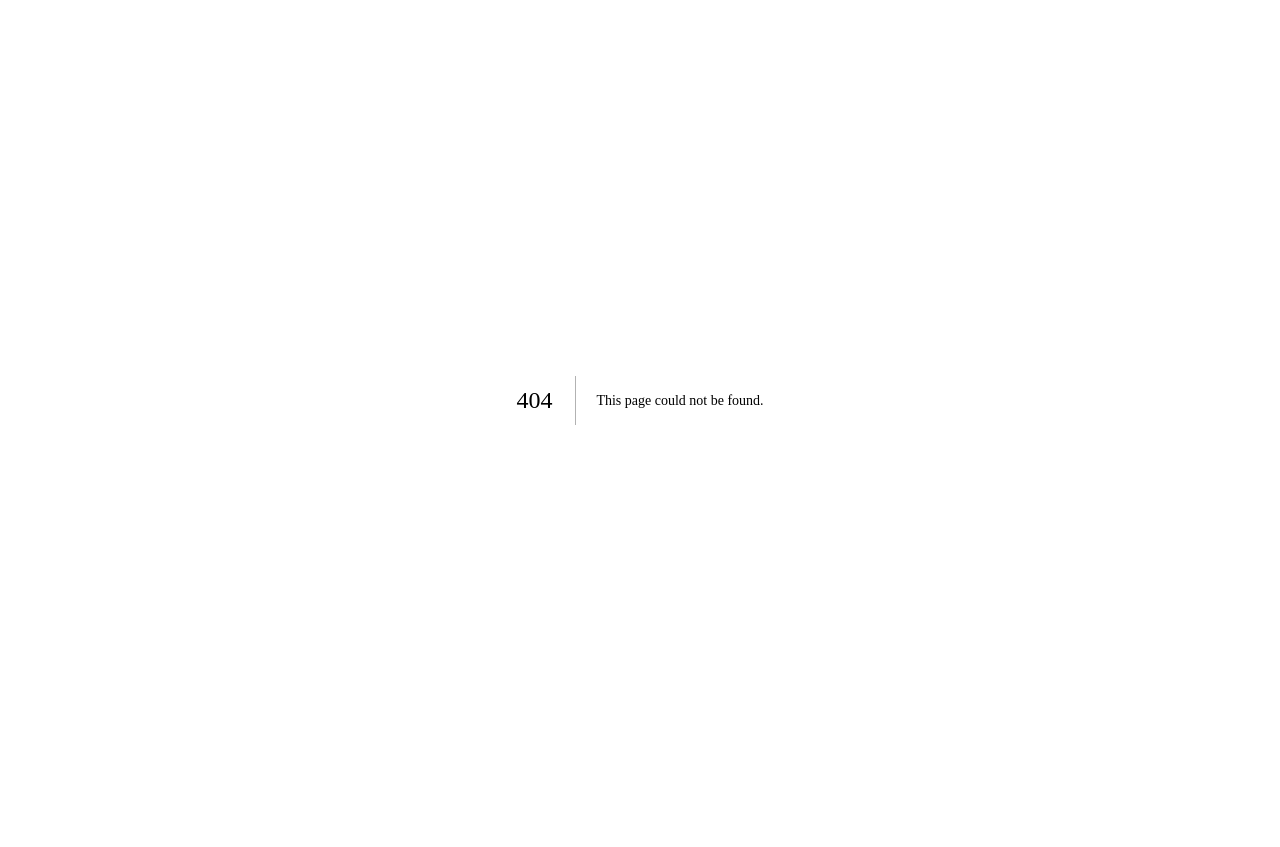
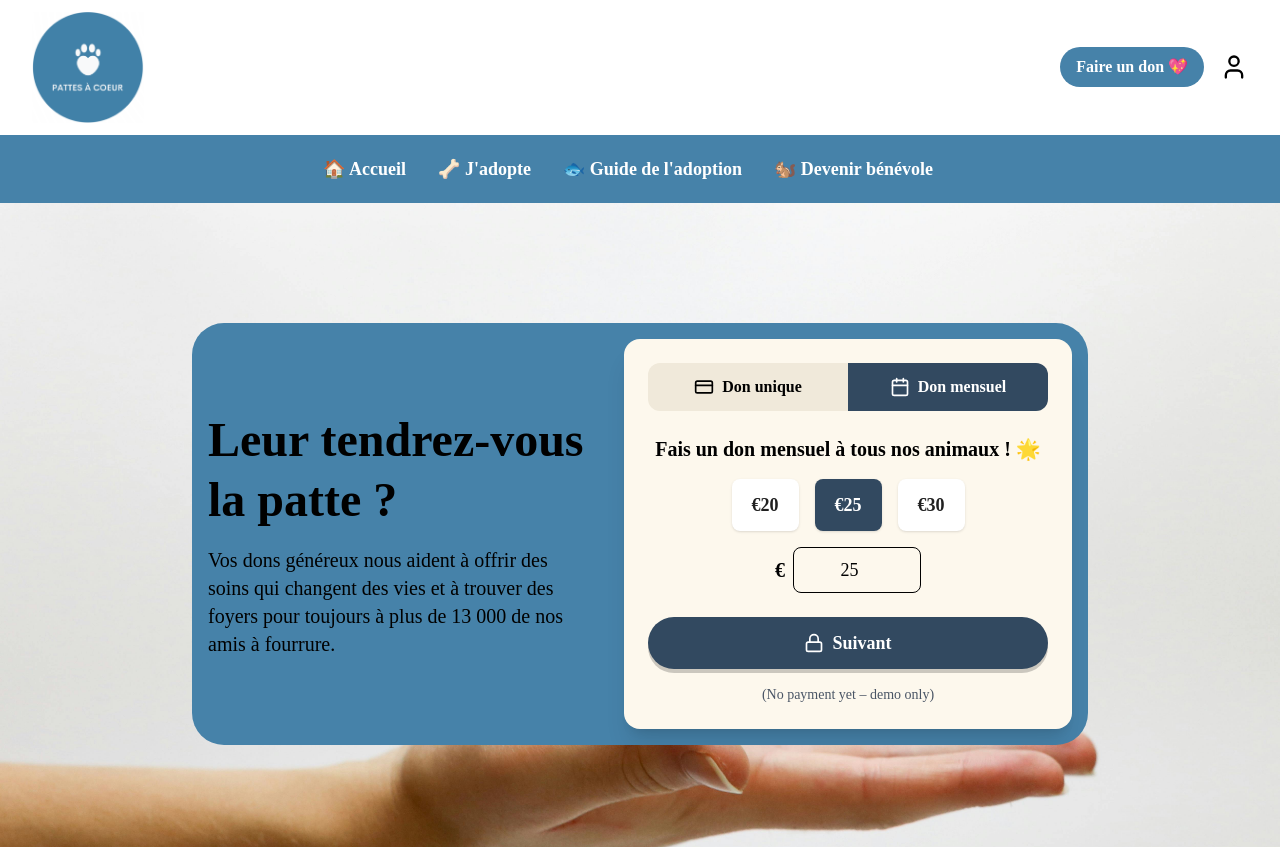
Before and after one commit to danisaza1/pattesacoeur, a Next.js app in the folder frontend/: page /don in a window 1280 px wide. Before the commit this address had no page. Shown: the top 847 px of the page. Before the commit the page ends 800 px from the top, so only its background shows below. Built offline with nearby package versions, Linux system fonts and the light colour scheme.

Commit message:
add: don,compte

```diff
--- a/frontend/app/components/Card.tsx
+++ b/frontend/app/components/Card.tsx
@@ -8,7 +8,7 @@ export type CardProps = {
 
 export default function Card({ image, name }: CardProps) {
   return (
-    <div className=" h-full relative rounded shadow overflow-hidden shadow transition transform hover:scale-105 group">
+    <div className=" h-full relative rounded shadow overflow-hidden transition transform hover:scale-105 group">
     <Image
   src={image}
   alt={name || "Image"}
--- a/frontend/app/components/Header.tsx
+++ b/frontend/app/components/Header.tsx
@@ -9,72 +9,75 @@ export default function Header() {
 
   return (
 <nav className="shadow-2xl">
-      {/* Top Bar: Logo, User Icon, Donate Button */}
-      <div className="bg-white flex justify-between items-center px-4 py-3 md:px-6 lg:px-8">
-        {/* Logo */}
-        <Link href="/"> {/* Added Link to logo for navigation to home */}
+  <div className="bg-[url] flex justify-between items-center px-4 py-3 md:px-6 lg:px-8">
+    <Link href="/">
       <img src="/icons/logo2.png" alt="Logo" className="w-24 sm:w-28 h-auto" />
     </Link>
 
-        {/* Right Section: User Icon, Donate Button, and Hamburger Menu */}
     <div className="flex items-center gap-3 sm:gap-4">
+      {/* Bouton Faire un don caché en mobile */}
       <Link
-             href="/adopting">
-            <User className="text-white-700 w-6 h-6 sm:w-7 sm:h-7" />
-          </Link>
-          <Link
-            href="#Faire-un-don"
-            className="px-3 py-1.5 sm:px-4 sm:py-2 text-sm font-semibold rounded-full text-white bg-[#4682a9] hover:bg-[#6aa1c7] transition duration-300"
+        href="/don"
+        className="hidden md:inline-block px-3 py-1.5 text-center sm:px-4 sm:py-2 text-base font-semibold rounded-full text-white bg-[#4682a9] hover:bg-[#6aa1c7] transition duration-300"
       >
         Faire un don 💖
       </Link>
 
-          {/* Hamburger Menu Icon (visible on small/medium screens) */}
+      <Link href="/adopting">
+        <User className="text-white-700 w-6 h-6 sm:w-7 sm:h-7" />
+      </Link>
+
       <button
         className="md:hidden p-2 text-gray-700 focus:outline-none focus:ring-2 focus:ring-blue-300 rounded-md"
         onClick={() => setIsMenuOpen(!isMenuOpen)}
         aria-label="Toggle navigation menu"
       >
-            {isMenuOpen ? (
-              <X className="w-7 h-7" /> // Close icon when menu is open
-            ) : (
-              <Menu className="w-7 h-7" /> // Hamburger icon when menu is closed
-            )}
+        {isMenuOpen ? <X className="w-7 h-7" /> : <Menu className="w-7 h-7" />}
       </button>
     </div>
   </div>
 
-      {/* Navigation Menu (full width on desktop, toggled on mobile) */}
   <div
-        className={`bg-[#4682a9] px-4 py-3  ${isMenuOpen ? "flex" : "hidden"
-          } flex-col md:flex md:flex-row md:items-center md:justify-center`} // Flex-col on mobile when open, row on md+
+    className={`bg-[#4682a9] px-4 py-3  ${isMenuOpen ? "flex shadow-md" : "hidden"
+      } flex-col md:flex md:flex-row md:items-center md:justify-center`}
   >
-        <div className="flex flex-col justify-between md:flex-row text-lg font-bold text-gray-800 md:max-w-7xl md:mx-auto md:w-full">
-          {/* Navigation Links */}
+    <div className="flex flex-col items-center justify-center gap-2 md:flex-row text-lg font-bold text-white md:max-w-7xl md:mx-auto md:w-full">
+      {/* Bouton Faire un don visible seulement en mobile dans menu */}
+      {isMenuOpen && (
         <Link
-            href="#Accueil"
-            className="py-2 md:pr-6 text-white transition-all duration-300 transform hover:scale-105 hover:brightness-110 hover:drop-shadow-[0_0_10px_rgba(255,255,255,0.7)] "
-            onClick={() => setIsMenuOpen(false)} // Close menu on link click
+          href="/don"
+          className="block md:hidden px-3 py-1.5 text-center sm:px-4 sm:py-2 text-base font-semibold rounded-full text-white bg-[#6aa1c7] hover:bg-[#324960] transition duration-300 mb-4"
+          onClick={() => setIsMenuOpen(false)}
+        >
+          Faire un don 💖
+        </Link>
+      )}
+
+      {/* Links */}
+      <Link
+        href="/"
+        className="py-2 md:pr-6 text-white transition-all duration-300 transform hover:scale-105 hover:brightness-110 hover:drop-shadow-[0_0_10px_rgba(255,255,255,0.7)]"
+        onClick={() => setIsMenuOpen(false)}
       >
         🏠 Accueil
       </Link>
       <Link
         href="/recherche"
-            className="py-2 md:pr-6 text-white transition-all duration-300 transform hover:scale-105 hover:brightness-110 hover:drop-shadow-[0_0_10px_rgba(255,255,255,0.7)] "
+        className="py-2 md:pr-6 text-white transition-all duration-300 transform hover:scale-105 hover:brightness-110 hover:drop-shadow-[0_0_10px_rgba(255,255,255,0.7)]"
         onClick={() => setIsMenuOpen(false)}
       >
         🦴 J'adopte
       </Link>
       <Link
         href="/guide"
-            className="py-2 md:pr-6 text-white transition-all duration-300 transform hover:scale-105 hover:brightness-110 hover:drop-shadow-[0_0_10px_rgba(255,255,255,0.7)] "
+        className="py-2 md:pr-6 text-white transition-all duration-300 transform hover:scale-105 hover:brightness-110 hover:drop-shadow-[0_0_10px_rgba(255,255,255,0.7)]"
         onClick={() => setIsMenuOpen(false)}
       >
         🐟 Guide de l'adoption
       </Link>
       <Link
         href="/benevole"
-            className="py-2 md:pr-6 text-white transition-all duration-300 transform hover:scale-105 hover:brightness-110 hover:drop-shadow-[0_0_10px_rgba(255,255,255,0.7)] "
+        className="py-2 md:pr-6 text-white transition-all duration-300 transform hover:scale-105 hover:brightness-110 hover:drop-shadow-[0_0_10px_rgba(255,255,255,0.7)]"
         onClick={() => setIsMenuOpen(false)}
       >
         🐿️ Devenir bénévole
@@ -82,5 +85,6 @@ export default function Header() {
     </div>
   </div>
 </nav>
+
   );
 }
--- a/frontend/app/components/SearchForm.tsx
+++ b/frontend/app/components/SearchForm.tsx
@@ -47,7 +47,7 @@ export default function SearchForm() {
         <div className="w-full flex justify-center">
           <button
             type="submit"
-            className="px-6 py-2 text-lg font-bold text-white bg-[#324960] rounded-lg shadow-[0_4px_0_0_rgba(0,0,0,0.2)] hover:bg-[#6da2b5] hover:shadow-[0_6px_12px_rgba(6,182,212,0.4)] active:translate-y-1 active:shadow-[0_2px_0_0_rgba(0,0,0,0.2)] transition-all duration-200 ease-in-out mt-4"
+            className="px-6 py-2 text-lg font-bold text-white bg-[#324960] rounded-lg shadow-[0_4px_0_0_rgba(0,0,0,0.2)] hover:bg-[#4682a9] hover:shadow-[0_6px_12px_rgba(6,182,212,0.4)] active:translate-y-1 active:shadow-[0_2px_0_0_rgba(0,0,0,0.2)] transition-all duration-200 ease-in-out mt-4"
           >
             Rechercher
           </button>
--- /dev/null
+++ b/frontend/app/compteb/page.tsx
@@ -0,0 +1,125 @@
+import { useState } from "react";
+
+export default function Home() {
+  const [amount, setAmount] = useState("");
+  const [frequency, setFrequency] = useState("unique");
+  const [name, setName] = useState("");
+  const [email, setEmail] = useState("");
+
+  const handleSubmit = (e: React.FormEvent) => {
+    e.preventDefault();
+    alert(`Merci ${name} pour votre don de ${amount}€ (${frequency}) !`);
+    // Ici tu peux ajouter la logique d'appel API ou redirection
+  };
+
+  return (
+    <div className="min-h-screen bg-gradient-to-b from-indigo-100 to-white flex flex-col">
+      <header className="bg-indigo-700 text-white p-6 flex items-center justify-center">
+        <img
+          src="/logo-spa.svg"
+          alt="Logo SPA"
+          className="h-10 mr-4"
+          // Met un vrai logo dans /public/logo-spa.svg ou remplace par texte
+          onError={(e) => ((e.target as HTMLImageElement).style.display = "none")}
+        />
+        <h1 className="text-2xl font-bold">Soutenez la SPA - Faites un don</h1>
+      </header>
+
+      <main className="flex-grow flex items-center justify-center p-6">
+        <div className="bg-white rounded-lg shadow-lg p-8 max-w-md w-full">
+          <h2 className="text-xl font-semibold mb-6 text-center">
+            Faire un don pour protéger les animaux
+          </h2>
+
+          <form onSubmit={handleSubmit} className="space-y-5">
+            <div>
+              <label className="block mb-1 font-medium" htmlFor="amount">
+                Montant du don (€)
+              </label>
+              <input
+                id="amount"
+                type="number"
+                min="1"
+                step="1"
+                value={amount}
+                onChange={(e) => setAmount(e.target.value)}
+                placeholder="Ex: 20"
+                required
+                className="w-full px-3 py-2 border rounded focus:outline-none focus:ring-2 focus:ring-indigo-500"
+              />
+            </div>
+
+            <div>
+              <label className="block mb-1 font-medium">Fréquence</label>
+              <div className="flex space-x-4">
+                <label className="inline-flex items-center">
+                  <input
+                    type="radio"
+                    name="frequency"
+                    value="unique"
+                    checked={frequency === "unique"}
+                    onChange={() => setFrequency("unique")}
+                    className="form-radio text-indigo-600"
+                  />
+                  <span className="ml-2">Don unique</span>
+                </label>
+                <label className="inline-flex items-center">
+                  <input
+                    type="radio"
+                    name="frequency"
+                    value="mensuel"
+                    checked={frequency === "mensuel"}
+                    onChange={() => setFrequency("mensuel")}
+                    className="form-radio text-indigo-600"
+                  />
+                  <span className="ml-2">Don mensuel</span>
+                </label>
+              </div>
+            </div>
+
+            <div>
+              <label className="block mb-1 font-medium" htmlFor="name">
+                Nom complet
+              </label>
+              <input
+                id="name"
+                type="text"
+                value={name}
+                onChange={(e) => setName(e.target.value)}
+                placeholder="Jean Dupont"
+                required
+                className="w-full px-3 py-2 border rounded focus:outline-none focus:ring-2 focus:ring-indigo-500"
+              />
+            </div>
+
+            <div>
+              <label className="block mb-1 font-medium" htmlFor="email">
+                Email
+              </label>
+              <input
+                id="email"
+                type="email"
+                value={email}
+                onChange={(e) => setEmail(e.target.value)}
+                placeholder="jean@example.com"
+                required
+                className="w-full px-3 py-2 border rounded focus:outline-none focus:ring-2 focus:ring-indigo-500"
+              />
+            </div>
+
+            <button
+              type="submit"
+              className="w-full bg-indigo-700 text-white py-3 rounded font-semibold hover:bg-indigo-800 transition"
+            >
+              Faire un don
+            </button>
+          </form>
+        </div>
+      </main>
+
+      <footer className="bg-indigo-100 text-indigo-700 text-center p-4 text-sm">
+        SPA &copy; 2025 - Tous droits réservés
+      </footer>
+    </div>
+  );
+}
--- /dev/null
+++ b/frontend/app/don/page.tsx
@@ -0,0 +1,104 @@
+"use client";
+import { useState } from "react";
+import { Calendar, CreditCard, Lock } from "lucide-react";
+import Header from "../components/Header";
+import Footer from "../components/Footer";
+
+export default function DonationPage() {
+  const [donType, setDonType] = useState<"unique" | "mensuel">("mensuel");
+  const [amount, setAmount] = useState<number | null>(25);
+  const amounts = [20, 25, 30];
+
+  return (
+    <>
+      <Header></Header>
+      <div
+        className="bg-[url('/images/main.jpg')] bg-cover bg-no-repeat md:bg-top min-h-screen flex items-start justify-center py-20 ">
+<div className="flex flex-col m-4 md:flex-row bg-[#4682a9] rounded-4xl p-4 w-full max-w-4xl gap-10 items-center md:m-10">
+
+          {/* Texte gauche */}
+          <div className="text-black flex flex-col items-center">
+            <h1 className="text-4xl sm:text-5xl font-bold mb-4 leading-tight">
+              Leur tendrez-vous la patte ?
+            </h1>
+            <p className="text-lg sm:text-xl max-w-md">
+              Vos dons généreux nous aident à offrir des soins qui changent des
+              vies et à trouver des foyers pour toujours à plus de 13 000 de nos
+              amis à fourrure.{" "}
+            </p>
+          </div>
+
+          {/* Formulaire droite */}
+          <div className="bg-[#fdf8ed] rounded-2xl shadow-xl p-6 md:p-6 w-full max-w-md mx-auto">
+            {/* Tabs */}
+            <div className="flex rounded-xl overflow-hidden bg-[#f0e9da] mb-6">
+              <button
+                onClick={() => setDonType("unique")}
+                className={`flex-1 py-3 font-semibold flex items-center justify-center gap-2 transition ${
+                  donType === "unique" ? "bg-[#324960] text-white" : ""
+                }`}
+              >
+                <CreditCard className="w-5 h-5" /> Don unique
+              </button>
+              <button
+                onClick={() => setDonType("mensuel")}
+                className={`flex-1 py-3 font-semibold flex items-center justify-center gap-2 transition ${
+                  donType === "mensuel" ? "bg-[#324960] text-white" : ""
+                }`}
+              >
+                <Calendar className="w-5 h-5" /> Don mensuel
+              </button>
+            </div>
+
+            {/* Titre */}
+            <h2 className="text-xl font-bold text-center mb-4">
+              Fais un don {donType} à tous nos animaux ! 🌟
+            </h2>
+
+            {/* Montants */}
+            <div className="flex justify-center gap-4 mb-4 flex-wrap">
+              {amounts.map((a) => (
+                <button
+                  key={a}
+                  onClick={() => setAmount(a)}
+                  className={`px-5 py-3 rounded-lg shadow text-lg font-semibold transition ${
+                    amount === a
+                      ? "bg-[#324960] text-white"
+                      : "bg-white text-[#202020]"
+                  }`}
+                >
+                  €{a}
+                </button>
+              ))}
+            </div>
+
+            {/* Custom input */}
+            <div className="flex items-center justify-center gap-2 mb-6">
+              <span className="text-xl font-semibold">€</span>
+              <input
+                type="number"
+                placeholder="Enter amount"
+                className="border rounded-lg px-3 py-2 w-32 text-center text-lg"
+                value={amount || ""}
+                onChange={(e) => setAmount(Number(e.target.value))}
+              />
+            </div>
+
+            {/* Bouton */}
+            <button
+              className="w-full  bg-[#324960]  text-white shadow-[0_4px_0_0_rgba(0,0,0,0.2)] hover:bg-[#4682a9] hover:text-black hover:shadow-[0_6px_12px_rgba(6,182,212,0.4)] active:translate-y-1 active:shadow-[0_2px_0_0_rgba(0,0,0,0.2)] transition-all duration-200 ease-in-out font-bold py-3
+            rounded-full flex items-center justify-center gap-2 text-lg "
+            >
+              <Lock className="w-5 h-5" /> Suivant
+            </button>
+
+            <p className="text-sm text-gray-600 text-center mt-4">
+              (No payment yet – demo only)
+            </p>
+          </div>
+        </div>
+      </div>
+      <Footer></Footer>
+    </>
+  );
+}
--- a/frontend/app/page.tsx
+++ b/frontend/app/page.tsx
@@ -17,7 +17,7 @@ export default function Home() {
             <img
               src="/images/bg.jpg"
               alt="Chien mignon"
-              className="w-full h-full object-contain md:object-cover"
+              className="w-full h-full object-cover md:object-cover"
             />
           </div>
 
```
Also changed, not shown: frontend/public/images/main.jpg (added). Lines whose indentation alone changed are shown as unchanged.
